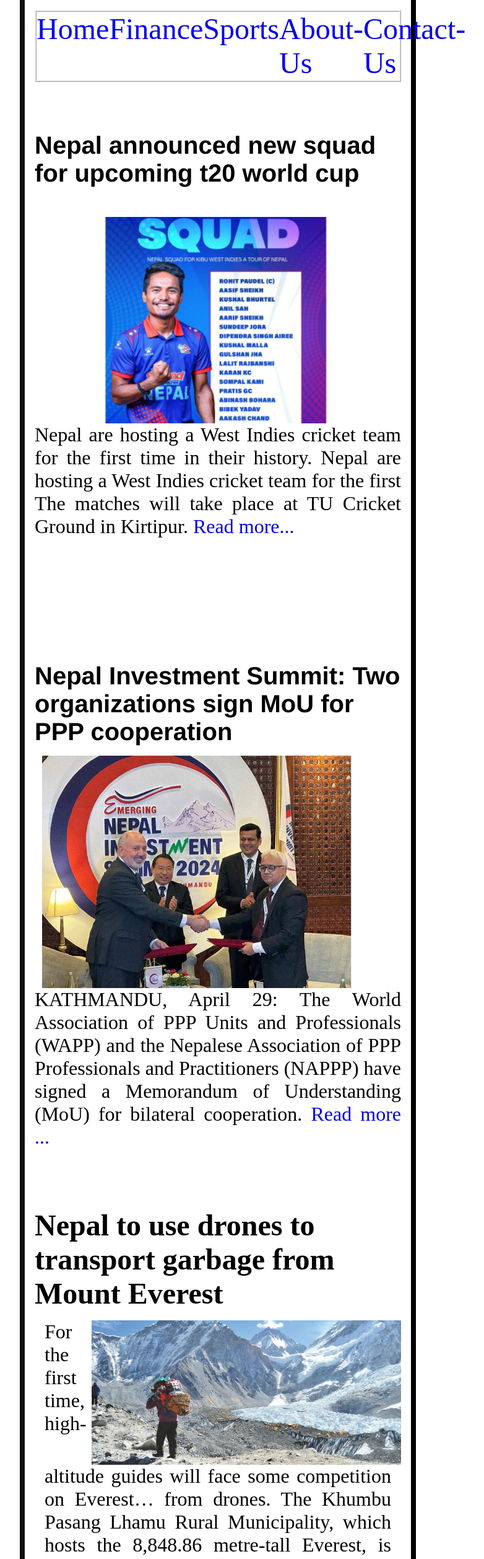
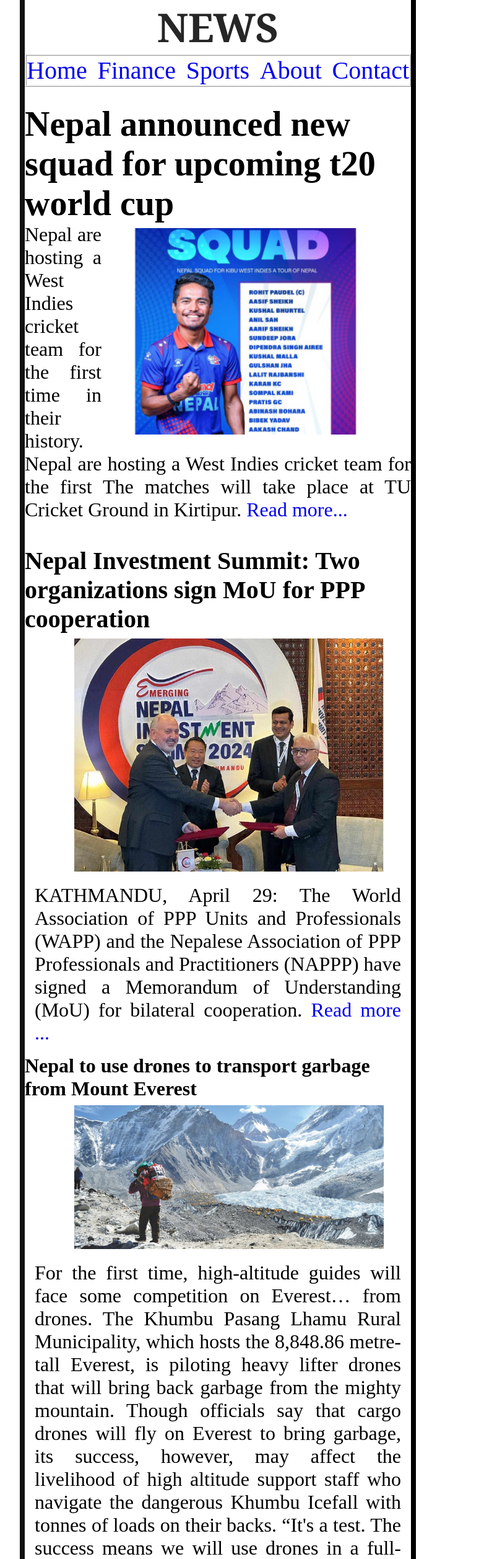
Before and after one commit to poudelpradeep72/Clone-newspaper, a plain HTML site: page index.html in a window 1280 px wide. Shown: the top 2515 px of the page at 62% size, without its empty margins (288-1070 px from the left). Drawn offline with Linux system fonts and the light colour scheme.

Commit message:
change font size and update margin in contact form

```diff
--- a/assets/css/about.css
+++ b/assets/css/about.css
@@ -1,9 +1,11 @@
+/* UNIVERSAL SELECTOR */
 *{
     margin: 0;
     padding: 0;
     box-sizing: border-box;
 }
 
+/* BODY SECTION */
 body{
     height: 200rem;
     max-width: 100rem;
@@ -11,16 +13,39 @@ body{
     border-left: 0.50em solid rgba(0, 0, 0, 0.932);
     border-right: 0.50em solid black;
     padding: 1rem;
-    /* font-family: 'Times New Roman', Times, serif; */
+}
+
+/* IMAGE SECTION */
+img{
+    width: 650px;
+    margin: 0em 0em 1.50em;
+}
+
+/* ARTICLE SECTION */
+.photo{
+    font-family: 'Lucida Sans', 'Lucida Sans Regular', 'Lucida Grande', 'Lucida Sans Unicode', Geneva, Verdana, sans-serif;
+    font-size: 1.90em;
+    text-align: justify;
 
 }
 
-
-img{
-    width: 800px;
+/* ID */
+.id ::first-letter {
+    color: yellow;
+    font-size: 8em;
 }
 
-.photo{
-    font-family: 'Franklin Gothic Medium', 'Arial Narrow', Arial, sans-serif;
-    font-size: 1em;
+
+
+/* A TAG */
+a{
+    text-decoration: none;
 }
+
+/* LINKED */
+.linked{
+    font-size: 2rem;
+    text-align: center;
+    margin: 2rem;
+    color: yellowgreen;
+}
--- a/assets/css/finance.css
+++ b/assets/css/finance.css
@@ -1,9 +1,11 @@
+/* UNIVERSAL SELECTOR */
 *{
     margin: 0;
     padding: 0;
     box-sizing: border-box;
 }
 
+/* BODY PART */
 body{
     height: 150rem;
     max-width: 100rem;
@@ -13,38 +15,50 @@ body{
     padding: 1rem;
 }
 
+/* A TAG */
 a{
     text-decoration: none;
 }
 
+/* H1 HEADING */
 h1{
     text-align: center;
     font-size: 5em;
     font-family: 'Gill Sans', 'Gill Sans MT', Calibri, 'Trebuchet MS', sans-serif;
 }
 
+/* IMAGE  */
 img{
-    width: 1000px;
+    width: 550px;
     border-radius: 1rem;
+    margin: 0.50em 2em 0em 0.50em;
 }
 
+/* SECOND PART */
 .second_part{
     font-size: 2em;
 }
 
+/* ARTICLE NEWS */
 .article_news{
     font-size: 2em;
     text-align: justify;
     margin:1em 1em 1.50em 1em ;
 }
 
+/* LINKED */
 .linked{
     margin:2em 5em 5em 2em ;
     width: 15em;
     font-size: 2em;
     margin: 2em;
     text-align: center;
-    border: solid blueviolet;
+    /* border: solid blueviolet;
     border-radius: 10rem;
-    padding: 1em;
+    padding: 1em; */
 }
+
+/* NEPAL CLASS */
+.nepal_photo{
+    width: 2em;
+}
--- a/assets/css/sports.css
+++ b/assets/css/sports.css
@@ -1,30 +1,41 @@
+/* UNIVERSAL SELECTOR */
 *{
     margin: 0;
     padding: 0;
     box-sizing: border-box;
 }
 
+/* BODY SELECTOR */
 body{
-    height: 100rem;
+    height: 200rem;
     max-width: 100rem;
     margin: 0rem 20rem;
     border-left: 0.50em solid rgba(0, 0, 0, 0.932);
     border-right: 0.50em solid black;
 }
 
+/* HEADER FIRST */
 .header_first{
     font-size: 3rem;
 }
 
+/* A TAG */
 a{
     text-decoration: none;
 }
 
+/* HEADING SECTION */
 .heading_second{
-    margin: 2rem;
+    margin: 2rem 0 0;
     font-size: 3em;
+    font-family: 'Times New Roman', Times, serif;
 }
 
+p::before{
+    color: rebeccapurple;
+}
+
+/* FIRST SECTION */
 .first_p{
     font-size: 1.90em;
     text-align: justify;
@@ -32,27 +43,29 @@ a{
 
 }
 
+/* SECOND SECTION */
 .second_photo{
     align-items: center;
 }
 
+/* IMAGE SELECTOR */
 img{
     float: left;
     border-radius: 2em;
     margin: 1em;
 }
 
+/* SECTION SELECTOR */
 .section_article{
     font-size: 2em;
-    font-family: 'Gill Sans', 'Gill Sans MT', Calibri, 'Trebuchet MS', sans-serif;
+    font-family: 'Times New Roman', Times, serif;
     text-align: justify;
     margin: 1em;
 }
 
+/* HOME BOTTOM */
 .home_bottom{
-    /* border-right: 1em;
-    border: 0.50rem solid black;
-    border-left: 2rem; */
     font-size: xx-large;
+    text-align: center;
 
 }
--- a/assets/css/style.css
+++ b/assets/css/style.css
@@ -1,48 +1,53 @@
+/* UNIVERSAL SELECTOR */
 *{
     margin: 0;
     padding: 0;
     box-sizing: border-box;
 }
 
+/* BODY PART */
 body{
     height: 200rem;
     max-width: 100rem;
     margin: 0rem 20rem;
     border-left: 0.50em solid rgba(0, 0, 0, 0.932);
     border-right: 0.50em solid black;
-    padding: 1rem;
-    /* font-family: 'Times New Roman', Times, serif; */
 
 }
 
+/* UL */
 ul{
     list-style-type: none;
 }
 
+/* A */
 a{
     text-decoration: none;
 }
 
+/* HEADING */
 .heading_first{
     text-align: center;
     font-size: 4em;
     font-family: Cambria, Cochin, Georgia, Times, 'Times New Roman', serif;
-    background-color: rgb(138, 240, 42);
-    border-radius: 200%;
+    margin: 0em;
+
 }
 
-
+/* LIST  */
 .list_item{
     display: flex;
-    font-size: 3rem;
+    font-size: 2.50rem;
     color: rebeccapurple;
     font-family: 'Times New Roman', Times, serif;
     border-style: ridge;
     justify-content: space-between;
     margin: 1rem 0re 0rem 2rem;
     line-break: 2rem;
+
 }
 
+/* H1 HEADER */
 h1{
     color: rgba(19, 18, 18, 0.918);
     text-align: center;
@@ -51,70 +56,104 @@ h1{
     margin: 2rem;
 }
 
-h2{
-    margin: 2em 0em 0em 0em;
-    font-size: 3em;
-}
+/* MAIN PART */
 .main_part{
     font-family: 'Segoe UI', Tahoma, Geneva, Verdana, sans-serif;
 }
 
+/* HEADER FIRST */
 .header_first{
-    font-size: 2.50em;
-    font-family: 'Franklin Gothic Medium', 'Arial Narrow', Arial, sans-serif;
+    margin: 0.50em 0 0 0;
+    font-size: 3.50em;
+    font-family: 'Times New Roman', Times, serif;
 }
 
+/* SECOND PART */
 .second_p{
-    font-size: 2em;
-    text-align: justify;
-    margin: 1em;
-}
-
-img{
-    float: left;
-}
-
-.investment_photo{
-    width: 20rem;
-}
-
-img{
-    margin: 1rem 0 0 0;
-    width: 500px;
+    margin: 0.50em 0em 0.50em 0em;
     float: right;
 }
 
+/* CLASS NEPAL */
+.nepal_investment{
+    width: 200px;
+    margin: 0.50em 5em;
+}
+
+/* MOUNTAIN */
+.mountain_photo{
+    width: 400px;
+    margin: 0.50em 5em;
+}
+
+/* HEADER */
 .header_second{
     font-size: 2.50em;
-    font-family: 'Franklin Gothic Medium', 'Arial Narrow', Arial, sans-serifs;
-    margin: 5em 0em 0em 0em;
+    font-family: 'Times New Roman', Times, serif;
+    margin: 1em 0em 0em 0em;
+
 }
 
+/* MAIN SECTION */
 .main_section{
     font-size: 2em;
     text-align: justify;
 }
 
+/* FIRST ARTICLE */
 .article_first{
     font-size: 2em;
     text-align: justify;
+    margin: 0.50em;
 }
 
+/* THIRD ARTIVEL */
 .third_article{
     font-size: 2em;
     text-align: justify;
-    /* float: left; */
     margin: 1rem 1rem 1rem 1rem;
 }
+
+/* FLOAT CLASS */
 .float_class{
     float: left;
 }
 
-.investment_photo{
-    margin-left: 12em;
+/* LAST HEADER */
+.last_header{
+    font-family: 'Times New Roman', Times, serif;
+    font-size: 2em;
+}
+
+/* IMAGE */
+img{
+    width: 500px;
 
 }
 
-/* .mountain_photo{
-    float: justify;
+/* CONTAINER */
+.container{
+    overflow: scroll;
+    background-color: red;
+    height: 100%;
+    border-radius: 6px;
+    border: 1rem;
+    overflow-x: hidden;
+    overflow-y: scroll;
+}
+
+/* ARTICLE */
+.third_article ::first-letter {
+    color: rgb(0, 136, 255);
+    font-size: 10rem;
+}
+/* ARTICLE */
+.third_article ::before {
+    color: green;
+    font-size: 11rem;
+}
+
+/* .first_header{
+    color: red;
+    font-size: 2rem;
 } */
--- a/index.html
+++ b/index.html
@@ -1,3 +1,4 @@
+<!-- HTML START -->
 <!DOCTYPE html>
 <html lang="en">
 <head>
@@ -15,16 +16,18 @@
 <body>
 <!-- HEADER START -->
     <header>
+
+        <div class="container">
+
+        </div>
         <!-- H1 TAG START -->
-        <!-- <h1 class="heading_first">  -->
+        <h1 class="heading_first">
 
 
-            <!-- <figure>
-                <img src="./assets/images/news_logo.png" alt="">
-            </figure> -->
+           NEWS
 
 
-        <!-- </h1> -->
+        </h1>
         <!-- NAV SECTION START -->
         <nav>
             <!-- UL SECTION START -->
@@ -34,8 +37,8 @@
                 <li><a href="#">Home</a></li>
                 <li><a href="./finance.html">Finance</a></li>
                 <li><a href="./sports.html">Sports</a></li>
-                <li><a href="./about.html">About-Us</a></li>
-                <li><a href="./contact.html">Contact-Us</a></li>
+                <li><a href="./about.html">About</a></li>
+                <li><a href="./contact.html">Contact</a></li>
                 <!-- END OF LI SECTION  -->
 
             </ul>
@@ -48,8 +51,8 @@
 <!-- ARTICLE FIRST -->
 
 
-    <h2 class="header_first"> Nepal announced new squad for upcoming t20 world cup</h2>
-    <p class="second_p">
+            <h2 class="header_first"> Nepal announced new squad for upcoming t20 world cup</h2>
+                <p class="second_p">
                     <img src="./assets/images/cricket_squad.jpg" alt="cricket_squad">
                         <!-- <figcaption>T20 world cup</figcaption> -->
 
@@ -59,42 +62,64 @@
                          Nepal are hosting a West Indies cricket team for the first  The matches will take place at TU Cricket Ground in Kirtipur. <a href="./sports.html">Read more...</a>
                         </section>
 
-    </p>
+                </p>
 
 <!-- ARTICLE SECOND -->
 
+    <!-- DIV SECTION -->
         <div>
+            <!-- HEADR SECOND  -->
             <h2 class="header_second">
                 Nepal Investment Summit: Two organizations sign MoU for PPP cooperation
             </h2>
-            <figure class="investment_photo">
-            <img src="./assets/images/nepal_investment.jpg" alt="nepal_investment">
+            <!-- END OF SECOND HEADER -->
+
+            <!-- FIGURE -->
+
+            <p class="nepal_investment">
+             <!-- IMAGE SOURCE -->
+            <img src="./assets/images/nepal_investment.jpg" alt="nepal_investment" type="nepal_investment">
             <!-- <fieldset></fieldset> -->
             </figure>
+            <!-- END OF FIGURE -->
 
+            <!-- ARTICLE SECTION -->
             <article>
-                <section class="article_first">KATHMANDU, April 29:  The World Association of PPP Units and Professionals (WAPP) and the Nepalese Association of PPP Professionals and Practitioners (NAPPP) have signed a Memorandum of Understanding (MoU) for bilateral cooperation.
-                     <a href="./finance.html">Read more ...</a>
+                <!-- SECTION -->
+                <section class="article_first">
+                    KATHMANDU, April 29:  The World Association of PPP Units and Professionals (WAPP) and the Nepalese Association of PPP Professionals and Practitioners (NAPPP) have signed a Memorandum of Understanding (MoU) for bilateral cooperation.
+                <a href="./finance.html">Read more ...</a>
 
                 </section>
+                <!-- END OF SECTION  -->
             </article>
+            <!-- END OF ARTICLE SECTION -->
+        </p>
+        <!-- END OF P SECTION -->
         </div>
+        <!-- END OF DIV SECTION -->
 
+        <!-- DIV SECTION -->
         <div>
-            <h2>
+            <!-- SECOND HEADER -->
+            <h2 class="last_header">
                 Nepal to use drones to transport garbage from Mount Everest
             </h2>
+            <!-- END OF SECOND SECTION -->
 
-            <article>
-                <section>
+            <!-- P START -->
+            <P>
 
-                </section>
-            </article>
+            <!-- FIGURE SECTION -->
             <figure class="mountain_photo">
+                <!-- IMAGE SOURECE -->
                 <img src="./assets/images/mountain.jpg" alt="mountain_photo" type="mountain">
             </figure>
+            <!-- FIGURE CLOSE -->
 
+            <!-- ARTICLE SECTION -->
             <article>
+                <!-- SECTION -->
                 <section class="third_article">
                     For the first time, high-altitude guides will face some competition on Everest… from drones.
 
@@ -103,9 +128,26 @@
                     Though officials say that cargo drones will fly on Everest to bring garbage, its success, however, may affect the livelihood of high altitude support staff who navigate the dangerous Khumbu Icefall with tonnes of loads on their backs.
 
                     “It's a test. The success means we will use drones in a full-fledged manner to bring garbage from up to 6,500 metres of Camp II, next season,” said Jagat Prasad Bhusal, chief administrative officer of the rural municipality. “We, however, have not discussed whether drones can be used to transport supplies and logistics to Camp II to reduce casualties on the notorious Khumbu Icefall.”
+
+
+
+                    <img src="./assets/images/download.png" alt="google-phot0">
+                    <p class="first_header">Google's trying to make waves with Gemini, its flagship suite of generative AI models, apps and services.
+
+                        So what is Gemini? How can you use it? And how does it stack up to the competition?
+
+                        To make it easier to keep up with the latest Gemini developments, we've put together this handy guide, which we'll keep updated as new Gemini models, features and news about Google's plans for Gemini are released.</p>
                 </section>
+                <!-- END OF SECTION -->
             </article>
+            <!-- END OF ARTICLE SECTION-->
+            </P>
+            <!-- END OF P SECTION -->
         </div>
+        <!-- END OF DIV SECTION -->
     </main>
+    <!-- END OF MAIN SECTION -->
 </body>
+<!-- END OF BODY SECTION -->
 </html>
+<!-- END OF HTML SECTION -->
```
Also changed, not shown: about.html (+30 -6 lines), assets/css/contact.css (+18 -9 lines), contact.html (+22 -4 lines), finance.html (+10 -3 lines), sports.html (+24 -4 lines), assets/images/download.png (added).
